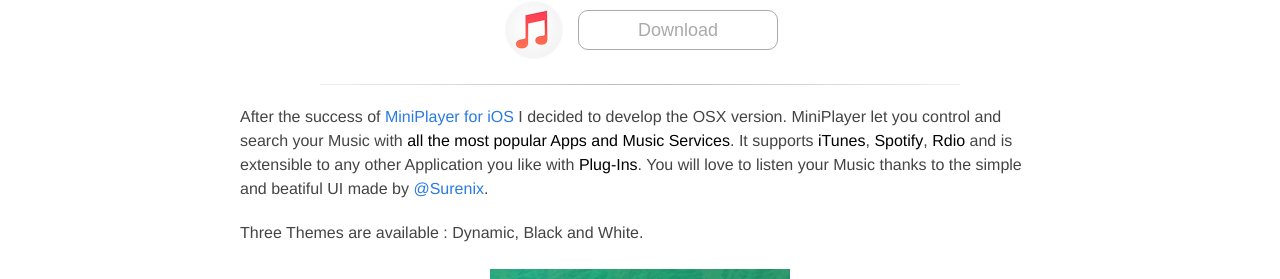
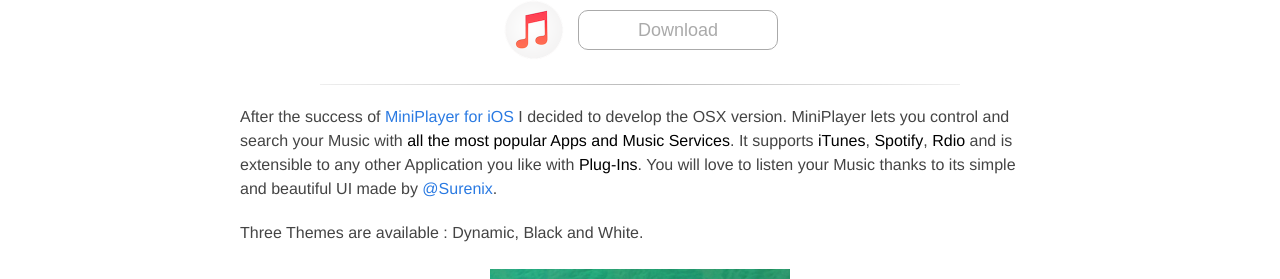
Before and after one commit to MP0w/MP0w.github.io, a Jekyll site: the page built from root/sub/MiniPlayer-Mac.html, in a window 1280 px wide and 900 px high, scrolled down 323 px. Shown: the part 152-431 px from the top of the window. Built offline with Jekyll 4.4.1, drawn with Linux system fonts in a browser that asks for light colours; comment, search, counter and statistics services are not loaded.

Commit message:
mini player desc

```diff
--- a/_data/apps.yml
+++ b/_data/apps.yml
@@ -1,6 +1,6 @@
 - name: MiniPlayer
   url: /MiniPlayer-Mac
-  description: "After the success of [MiniPlayer for iOS](/Tweaks) I decided to develop the OSX version. MiniPlayer let you control and search your Music with **all the most popular Apps and Music Services**. It supports **iTunes**, **Spotify**, **Rdio** and is extensible to any other Application you like with **Plug-Ins**.  You will love to listen your Music thanks to the simple and beatiful UI made by [@Surenix](http://twitter.com/Surenix)."
+  description: "After the success of [MiniPlayer for iOS](/Tweaks) I decided to develop the OSX version. MiniPlayer lets you control and search your Music with **all the most popular Apps and Music Services**. It supports **iTunes**, **Spotify**, **Rdio** and is extensible to any other Application you like with **Plug-Ins**.  You will love to listen your Music thanks to its simple and beautiful UI made by [@Surenix](http://twitter.com/Surenix)."
   icon: "miniplayerIcon.png"
 
 - name: "My GoodBarber"
--- a/root/sub/MiniPlayer-Mac.html
+++ b/root/sub/MiniPlayer-Mac.html
@@ -4,6 +4,7 @@
 cover: MiniPlayerCover.jpg
 cover-centered: 1
 permalink: MiniPlayer-Mac/
+summary: "MiniPlayer lets you control and search your Music from all your favorite services. You will love to listen your Music thanks to its simple and beautiful Design."
 ---
 <style>
 h3{
```
